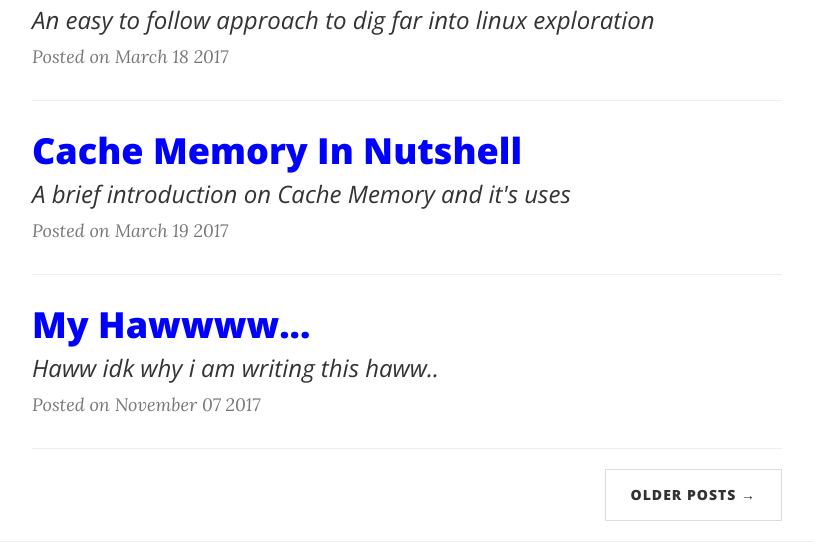
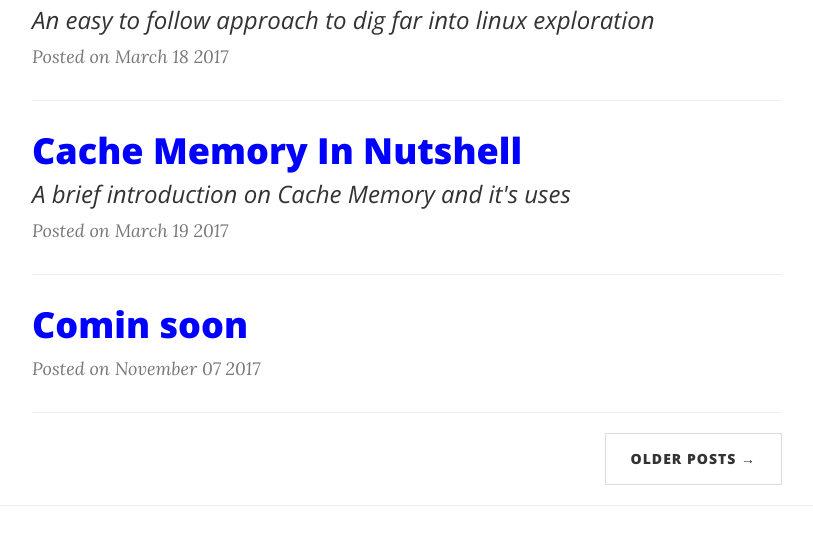
Before and after one commit to acgoliyan/acgoliyan.github.io, a website: page index.html in a window 1280 px wide. Shown: the part 811-1365 px from the top of the page, without its empty margins (233-1046 px from the left). Drawn offline with nearby package versions, Linux system fonts and the light colour scheme.

Commit message:
removing

```diff
--- a/index.html
+++ b/index.html
@@ -128,12 +128,12 @@
                 </div>
                 <hr>
 <div class="post-preview">
-                    <a href="saanjh.html">
+                    <a href="saanj.html">
                         <h2 class="post-title" style="color:blue;">
-                            My Hawwww...
+                            Comin soon
                         </h2>
                         <h3 class="post-subtitle">
-                           <i> Haww idk why i am writing this haww..</i>
+                           <i> </i>
                         </h3>
                     </a>
                     <p class="post-meta">Posted on November 07 2017</p>
```
